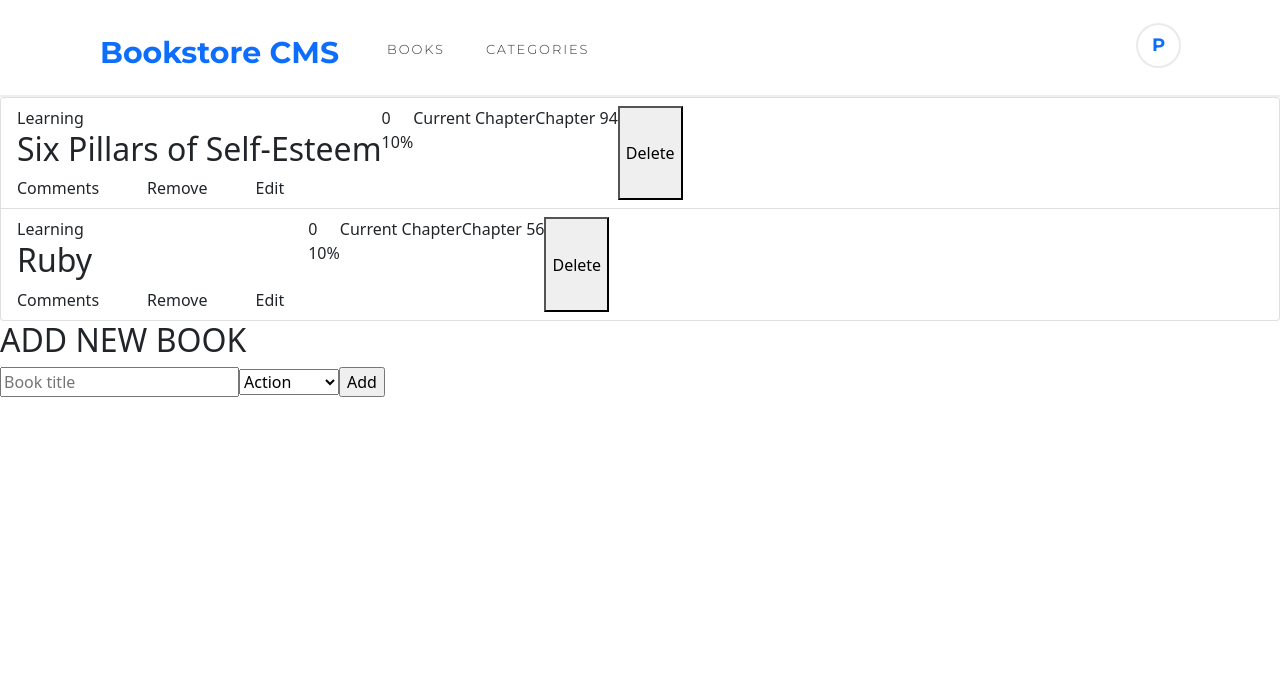
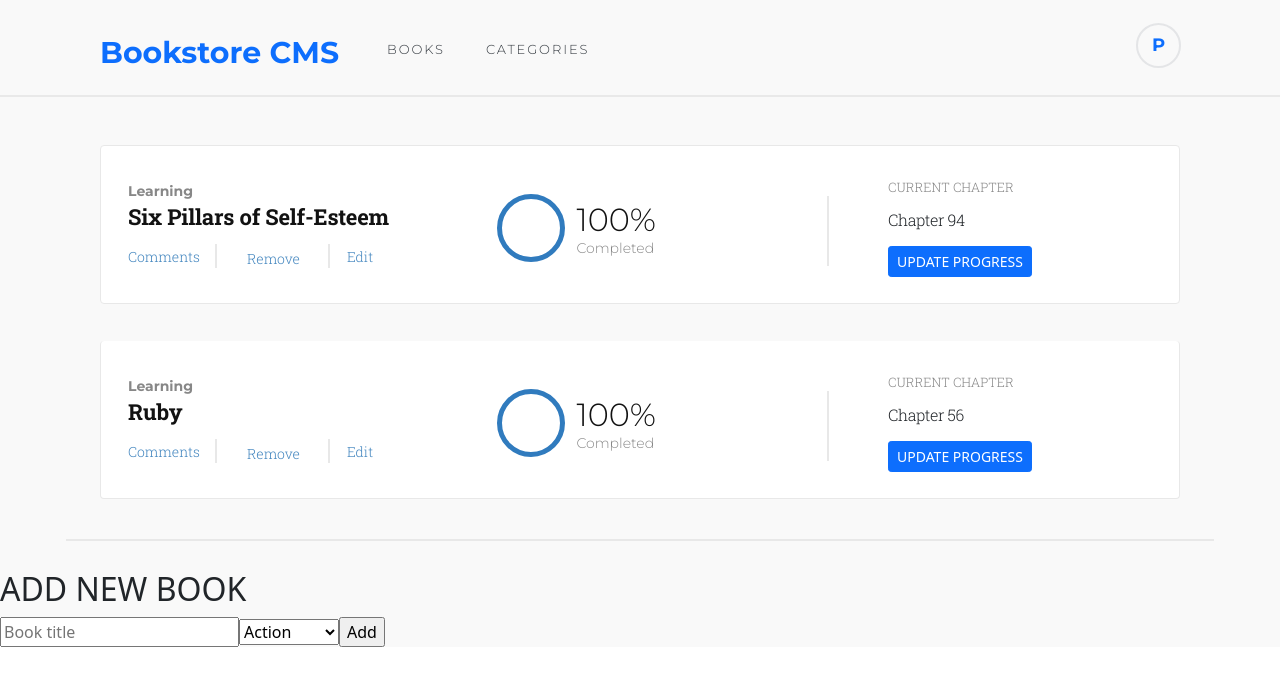
Before and after one commit to 8Bts/Bookstore, a React (Create React App) app: page / in a window 1280 px wide. Shown: the top 686 px of the page. Built offline with nearby package versions, Linux system fonts and the light colour scheme.

Commit message:
Add style for the Book component

```diff
--- a/src/components/App.js
+++ b/src/components/App.js
@@ -3,7 +3,7 @@ import BooksForm from '../containers/BooksForm';
 import NavBar from '../containers/NavBar';
 
 const App = () => (
-  <div>
+  <div className="book-store">
     <NavBar />
     <BooksList />
     <BooksForm />
--- a/src/components/Book.js
+++ b/src/components/Book.js
@@ -1,25 +1,35 @@
 import PropTypes from 'prop-types';
 
 const Book = ({ book, handleRemoveBook }) => (
-  <li className="list-group-item d-flex">
+  <li className="book-item list-group-item d-flex">
+    <div className="book-item-left">
       <div className="book-content">
         <span className="book-category">{book.category}</span>
-      <h2>{book.title}</h2>
-      <span className="book-link pe-4 border-end-1">Comments</span>
-      <span className="book-link px-4">Remove</span>
-      <span className="book-link px-4">Edit</span>
+        <h2 className="book-title">{book.title}</h2>
+        <span className="book-link border-end-1">Comments</span>
+        <span className="pipe" />
+        <button type="button" onClick={() => handleRemoveBook(book.id)} className="btn book-link">Remove</button>
+        <span className="pipe" />
+        <span className="book-link">Edit</span>
       </div>
+    </div>
+    <div className="book-item-right">
       <div className="progress-cont">
-      <div className="oval">0</div>
-      <span className="p-%">10%</span>
+        <div className="oval" />
+        <span className="percent">
+          100%
+          <span className="percent-sub">Completed</span>
+        </span>
       </div>
+      <span className="pipe-2" />
       <div className="chapter-cont">
-      <span className="ch-label">Current Chapter</span>
+        <span className="ch-label">CURRENT CHAPTER</span>
         <span className="current-ch">
           {`Chapter ${Math.round(Math.random() * 100)}`}
         </span>
+        <button type="button" className="btn btn-primary btn-sm mt-3">UPDATE PROGRESS</button>
       </div>
-    <button type="button" onClick={() => handleRemoveBook(book.id)}>Delete</button>
+    </div>
   </li>
 );
 
--- a/src/containers/BooksList.js
+++ b/src/containers/BooksList.js
@@ -19,7 +19,7 @@ const BooksList = ({
 
   // <CategoryFilter books={books} filter={filter} handleFilterChange={handleFilterChange} />
   return (
-    <div>
+    <div className="book-list">
       <ul className="list-group">
         {
           filteredBooks.map((book) => (
@@ -27,6 +27,7 @@ const BooksList = ({
           ))
         }
       </ul>
+      <div className="line" />
     </div>
   );
 };
--- a/src/stylesheets/style.css
+++ b/src/stylesheets/style.css
@@ -4,7 +4,12 @@
   box-sizing: border-box;
 }
 
+.book-store {
+  background-color: #f9f9f9;
+}
+
 .navbar {
+  flex-flow: row nowrap;
   padding: 23px 99px 27px 100px;
   border-bottom: 2px solid rgba(0, 0, 0, 0.062);
 }
@@ -18,7 +23,7 @@
   width: 240px;
   height: 37px;
   margin: 6px 47px 2px 0;
-  font-family: Montserrat;
+  font-family: Montserrat, sans-serif;
   font-size: 30px;
   font-weight: bold;
   font-stretch: normal;
@@ -30,7 +35,7 @@
 
 .nav-links {
   margin: 18px 41px 11px 0;
-  font-family: Montserrat;
+  font-family: Montserrat, sans-serif;
   font-size: 13px;
   font-weight: normal;
   font-stretch: normal;
@@ -56,3 +61,159 @@
   font-weight: bold;
   font-size: 18px;
 }
+
+.book-list {
+  padding-top: 0.7em;
+}
+
+.book-item {
+  justify-content: space-between;
+  margin: 37px 100px 0;
+  padding: 32px 147px 26px 27px;
+  border-radius: 4px;
+  border: solid 1px #e8e8e8;
+  background-color: var(--bs-white);
+}
+
+.book-content {
+  width: 300px;
+}
+
+.book-category {
+  opacity: 0.5;
+  font-family: Montserrat, sans-serif;
+  font-size: 14px;
+  font-weight: bold;
+  font-stretch: normal;
+  font-style: normal;
+  line-height: normal;
+  letter-spacing: normal;
+  color: #121212;
+}
+
+.book-title {
+  font-family: 'Roboto Slab', serif;
+  font-size: 22px;
+  font-weight: bold;
+  font-stretch: normal;
+  font-style: normal;
+  line-height: normal;
+  letter-spacing: -0.2px;
+  color: #121212;
+}
+
+.book-link {
+  margin: 3px 15px 2px 0;
+  font-family: 'Roboto Slab', serif;
+  font-size: 14px;
+  font-weight: 300;
+  font-stretch: normal;
+  font-style: normal;
+  line-height: normal;
+  letter-spacing: normal;
+  color: #4386bf;
+}
+
+.pipe {
+  width: 2px;
+  height: 24px;
+  margin: 12px 17px 0 0;
+  border: solid 1px #e8e8e8;
+}
+
+.pipe-2 {
+  width: 2px;
+  height: 70px;
+  margin: 18px 59px 0 79px;
+  border: solid 1px #e8e8e8;
+}
+
+.book-item-right {
+  display: flex;
+  flex-flow: row nowrap;
+}
+
+.progress-cont {
+  display: flex;
+  align-items: center;
+}
+
+.oval {
+  width: 68px;
+  height: 68px;
+  border-style: solid;
+  border-width: 5px;
+  border-radius: 50%;
+  border-color: #307bbe;
+}
+
+.percent {
+  margin: 1px 92px 0 11px;
+  font-family: Montserrat, sans-serif;
+  font-size: 32px;
+  font-weight: normal;
+  font-stretch: normal;
+  font-style: normal;
+  line-height: normal;
+  letter-spacing: normal;
+  color: #121212;
+}
+
+.percent-sub {
+  display: block;
+  opacity: 0.5;
+  font-family: Montserrat;
+  font-size: 14px;
+  font-weight: normal;
+  font-stretch: normal;
+  font-style: normal;
+  line-height: normal;
+  letter-spacing: normal;
+}
+
+.chapter-cont {
+  display: flex;
+  flex-flow: column nowrap;
+}
+
+.ch-label {
+  opacity: 0.5;
+  font-family: 'Roboto Slab', serif;
+  font-size: 13px;
+  font-weight: 300;
+  font-stretch: normal;
+  font-style: normal;
+  line-height: normal;
+  letter-spacing: normal;
+  color: #121212;
+  white-space: nowrap;
+}
+
+.current-ch {
+  font-family: 'Roboto Slab', serif;
+  font-size: 16px;
+  font-weight: 300;
+  font-stretch: normal;
+  font-style: normal;
+  line-height: normal;
+  letter-spacing: -0.4px;
+  color: var(--black-two);
+  padding-top: 0.8em;
+}
+
+.update-btn {
+  display: block;
+  width: 184px;
+  height: 33px;
+  margin: 12px 28px 9px 59px;
+  padding: 7px 19px 8px 22px;
+  border-radius: 3px;
+  background-color: #0290ff;
+}
+
+.line{
+  width: 89.7%;
+  height: 2px;
+  margin: 40px auto 29px auto;
+  border: solid 1px #e8e8e8;
+}
```
Lines whose indentation alone changed are shown as unchanged.
